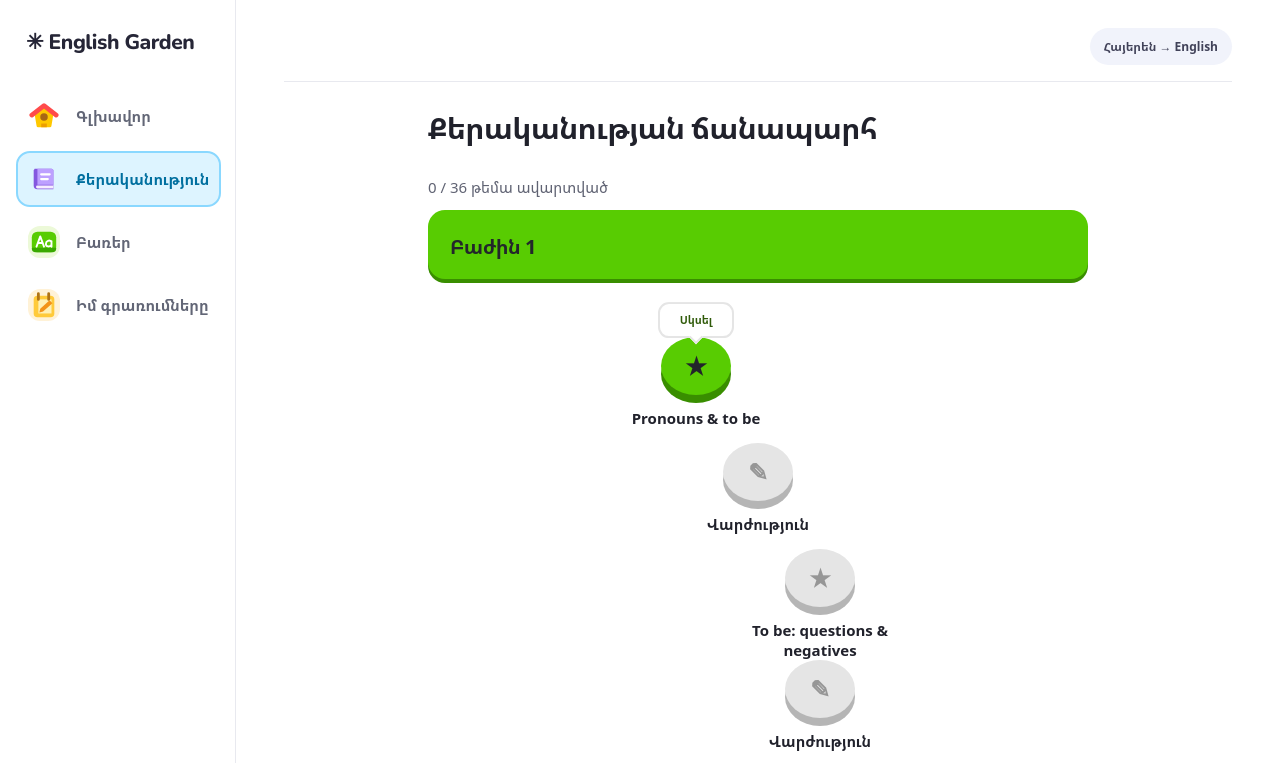
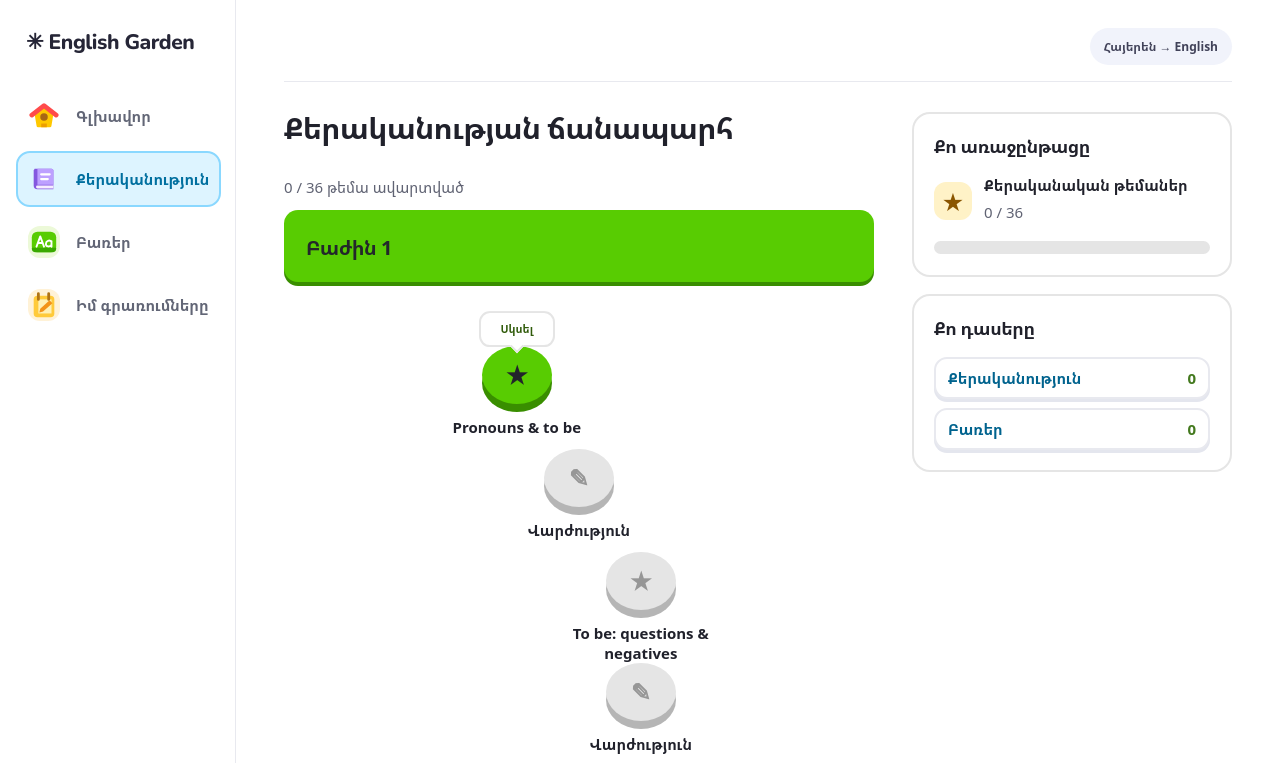
Before and after one commit to alexnikoghosyan/Learn-Enginish-with-Armenian, a plain HTML site: page dist/index.html in a window 1280 px wide. Both pictures are taken after a click on the button "Քերականություն". Shown: the top 763 px of the page. Drawn offline with nearby package versions, Linux system fonts and the light colour scheme.

Commit message:
Update Site source

```diff
--- /dev/null
+++ b/dist/course-layout.js
@@ -0,0 +1,23 @@
+function courseLayout(track, course) {
+  const grammarDone = state.lessons.length;
+  const wordsDone = Object.values(state.wordLessons).filter(item => item.done).length;
+  const total = course === 'grammar' ? LESSONS.length : WORDS.length;
+  const complete = course === 'grammar' ? grammarDone : wordsDone;
+  const label = course === 'grammar' ? 'Քերականական թեմաներ' : 'Սովորած բառեր';
+  return '<div class="course-layout"><div class="course-track">' + track + '</div>' +
+    '<div class="course-rail"><section class="panel course-progress"><h2>Քո առաջընթացը</h2>' +
+    '<div class="course-stat"><span class="course-stat-icon" aria-hidden="true">★</span><div><strong>' +
+    esc(label) + '</strong><p>' + complete + ' / ' + total + '</p></div></div>' +
+    '<progress value="' + complete + '" max="' + total + '" aria-label="' + esc(label) + '"></progress></section>' +
+    '<section class="panel course-progress"><h2>Քո դասերը</h2>' +
+    '<button class="secondary course-link" onclick="go(\'grammar\')">Քերականություն <strong>' + grammarDone +
+    '</strong></button><button class="secondary course-link" onclick="go(\'vocabulary\')">Բառեր <strong>' + wordsDone +
+    '</strong></button></section></div></div>';
+}
+
+function focusLessonHeader(step, total, exitAction) {
+  return '<div class="focus-lesson-header"><button class="focus-lesson-close" onclick="' + exitAction +
+    '" aria-label="Վերադառնալ ուսուցման ճանապարհին">×</button><progress value="' + step +
+    '" max="' + total + '" aria-label="Դասի առաջընթաց"></progress><small>' +
+    Math.min(step + 1, total) + ' / ' + total + '</small></div>';
+}
--- a/dist/cumulative-review.js
+++ b/dist/cumulative-review.js
@@ -120,9 +120,9 @@ function drawReviewQuestion() {
       '" onclick="selectReviewPicture(' + index + ')">' + pictureArt(picture.emoji, picture.shape) + '</button>'
     ).join('') + '</div>';
   }
-  app.innerHTML = '<h1>Կրկնություն</h1><section class="panel word-lesson-panel review-panel">' +
+  app.innerHTML = focusLessonHeader(cursor, reviewQuestions.length, "go('vocabulary')") +
+    '<h1>Կրկնություն</h1><section class="panel word-lesson-panel review-panel">' +
     '<small>Հարց ' + (cursor + 1) + ' / ' + reviewQuestions.length + ' · ' + activeReview.words.length + ' բառ</small>' +
-    '<progress value="' + cursor + '" max="' + reviewQuestions.length + '" aria-label="Կրկնության առաջընթաց"></progress>' +
     '<h2>' + labels[question.type] + '</h2><div class="review-prompt" lang="' + (question.type === 'to-en' ? 'hy' : 'en') + '">' +
     esc(question.prompt) + '</div><form onsubmit="event.preventDefault();checkReviewAnswer()">' + exercise +
     '<p id="review-feedback" role="status"></p><div class="tools">' +
--- a/dist/grammar-path.js
+++ b/dist/grammar-path.js
@@ -38,9 +38,9 @@ function grammar() {
     units.push('<section class="path-unit" data-color="' + Math.floor(start / 5) % 5 +
       '"><div class="path-unit-heading"><h3>Բաժին ' + (Math.floor(start / 5) + 1) + '</h3></div><ol>' + stops + '</ol></section>');
   }
-  app.innerHTML = '<div class="learning-path"><h1>Քերականության ճանապարհ</h1><div class="path-intro"><p>' +
+  app.innerHTML = courseLayout('<div class="learning-path"><h1>Քերականության ճանապարհ</h1><div class="path-intro"><p>' +
     state.lessons.length + ' / ' + LESSONS.length + ' թեմա ավարտված</p>' +
-    '</div>' + units.join('') + '</div>';
+    '</div>' + units.join('') + '</div>', 'grammar');
 }
 
 function lesson(index, resume = true) {
@@ -52,7 +52,7 @@ function lesson(index, resume = true) {
   view = 'grammar';
   renderNavigation();
   const topic = LESSONS[index];
-  app.innerHTML = '<section class="lesson-body"><button class="text-button" onclick="go(\'grammar\')">← Ճանապարհ</button>' +
+  app.innerHTML = '<section class="lesson-body">' + focusLessonHeader(0, 1 + grammarPracticeKinds(grammarExercises[index]).length, "go('grammar')") +
     '<p class="muted">Դաս ' + (index + 1) + ' / ' + LESSONS.length + '</p><h1>' + esc(topic.title) +
     '</h1><h2 lang="en">' + esc(topic.en) + '</h2><div class="rule">' + esc(topic.rule) +
     '</div><h2 style="margin-top:24px">Օրինակներ</h2>' + topic.examples.map(([english, armenian]) =>
@@ -119,9 +119,9 @@ function drawGrammarPractice() {
       '<div id="arranged-words" class="grammar-tiles grammar-output" aria-label="Քո նախադասությունը"></div>' +
       '<div id="available-words" class="grammar-tiles" aria-label="Խառնված բառերը"></div>';
   }
-  app.innerHTML = '<section class="lesson-body"><button class="text-button" onclick="go(\'grammar\')">← Ճանապարհ</button>' +
+  app.innerHTML = '<section class="lesson-body">' + focusLessonHeader(step + 1, steps.length + 1, "go('grammar')") +
     '<div class="panel grammar-practice"><small>Վարժություն ' + (step + 1) + ' / ' + steps.length +
-    '</small><progress max="' + steps.length + '" value="' + step + '" aria-label="Վարժության առաջընթաց"></progress>' +
+    '</small>' +
     '<form onsubmit="event.preventDefault();checkGrammarPractice()">' + body +
     '<p id="grammar-feedback" role="status"></p><div class="tools"><button class="primary">Ստուգել</button>' +
     '<button class="secondary" type="button" onclick="lesson(grammarTopic, false)">Տեսնել կանոնը</button>' +
--- a/dist/index.html
+++ b/dist/index.html
@@ -83,4 +83,4 @@ button:disabled{cursor:default;opacity:.65}
 .journal-entry blockquote{margin:10px 0;padding:10px 14px;background:#edf2e3;border-radius:8px}
 .journal-entry button{margin-top:8px}
 @media(max-width:560px){.study-cards{grid-template-columns:1fr}.journal-shortcut{align-items:flex-start;flex-direction:column}}
-</style><link rel="stylesheet" href="interface.css"></head><body><aside><div class="brand">✳ English Garden<span>ԱՃԻՐ ԱՄԵՆ ՕՐ</span></div><nav id="nav"></nav></aside><main><header class="top"><div class="profile">Հայերեն → English</div></header><div id="app"></div></main><script src="words.js"></script><script src="app.js"></script><script src="more-grammar.js"></script><script src="pictures.js"></script><script src="hints.js"></script><script src="word-lessons.js"></script><script src="study-home.js"></script><script src="cumulative-review.js"></script><script src="grammar-exercises.js"></script><script src="grammar-path.js"></script><script>render();</script></body></html>
+</style><link rel="stylesheet" href="interface.css"></head><body><aside><div class="brand">✳ English Garden<span>ԱՃԻՐ ԱՄԵՆ ՕՐ</span></div><nav id="nav"></nav></aside><main><header class="top"><div class="profile">Հայերեն → English</div></header><div id="app"></div></main><script src="words.js"></script><script src="app.js"></script><script src="more-grammar.js"></script><script src="pictures.js"></script><script src="hints.js"></script><script src="word-lessons.js"></script><script src="study-home.js"></script><script src="cumulative-review.js"></script><script src="grammar-exercises.js"></script><script src="grammar-path.js"></script><script src="course-layout.js"></script><script>render();</script></body></html>
--- a/dist/interface.css
+++ b/dist/interface.css
@@ -371,3 +371,113 @@ aside nav button i svg { width: 30px; height: 30px; }
 }
 
 .path-node.path-current:not(:disabled):hover { transform: none; }
+
+.course-layout {
+  display: grid;
+  grid-template-columns: minmax(0, 650px) minmax(240px, 320px);
+  align-items: start;
+  justify-content: center;
+  gap: clamp(22px, 3vw, 42px);
+}
+.course-track { min-width: 0; }
+.course-track .learning-path { margin-inline: 0; }
+.course-rail {
+  position: sticky;
+  top: 24px;
+  display: grid;
+  gap: 17px;
+  padding-top: 5px;
+}
+.course-progress { padding: 20px; border-color: #e5e5e5; }
+.course-progress h2 { margin-bottom: 17px; font-size: 18px; }
+.course-stat { display: flex; gap: 12px; align-items: center; }
+.course-stat-icon {
+  display: grid;
+  place-items: center;
+  width: 38px;
+  height: 38px;
+  flex: none;
+  border-radius: 12px;
+  background: #fff2c7;
+  color: #8a5500;
+  font-size: 25px;
+}
+.course-stat p { margin: 3px 0 0; color: var(--muted); }
+.course-progress progress, .focus-lesson-header progress {
+  appearance: none;
+  width: 100%;
+  height: 13px;
+  border: 0;
+  border-radius: 999px;
+  overflow: hidden;
+  background: #e5e5e5;
+  color: #58cc02;
+}
+.course-progress progress { margin-top: 14px; }
+.course-progress progress::-webkit-progress-bar, .focus-lesson-header progress::-webkit-progress-bar {
+  background: #e5e5e5;
+}
+.course-progress progress::-webkit-progress-value, .focus-lesson-header progress::-webkit-progress-value {
+  border-radius: 999px;
+  background: #58cc02;
+}
+.course-progress progress::-moz-progress-bar, .focus-lesson-header progress::-moz-progress-bar { background: #58cc02; }
+.course-link {
+  display: flex;
+  justify-content: space-between;
+  gap: 10px;
+  width: 100%;
+  margin-top: 9px;
+  padding: 9px 12px;
+  text-align: start;
+}
+.course-link strong { color: #43791e; }
+.course-track .path-unit-heading {
+  position: sticky;
+  top: 8px;
+  z-index: 2;
+  min-height: 72px;
+  border-radius: 14px;
+}
+.course-track .path-unit-heading h3 { margin-top: 3px; }
+.course-track .path-unit ol { padding-block: 24px 9px; }
+.course-track .path-stop { min-height: 103px; }
+.course-track .path-stop > span { font-size: 14px; }
+.focus-lesson-header {
+  display: flex;
+  align-items: center;
+  gap: 15px;
+  min-height: 48px;
+  margin: 0 0 24px;
+}
+.focus-lesson-header small { font-weight: 800; white-space: nowrap; }
+.focus-lesson-close {
+  flex: none;
+  display: grid;
+  place-items: center;
+  width: 42px;
+  height: 42px;
+  padding: 0;
+  background: #fff;
+  border: 0;
+  border-radius: 12px;
+  color: #626676;
+  font-size: 29px;
+  line-height: 1;
+}
+.focus-lesson-close:hover { background: #f1f2f5; color: #20212b; }
+.grammar-practice, .word-lesson-panel { padding: clamp(18px, 4vw, 32px); }
+.review-grid .picture-tile { border-width: 2px 2px 4px; border-radius: 16px; }
+.review-grid .picture-tile[aria-pressed="true"] {
+  background: #ddf4ff;
+  border-color: #89d7ff;
+}
+@media (max-width: 1170px) {
+  .course-layout { grid-template-columns: minmax(0, 650px); }
+  .course-rail { display: none; }
+}
+@media (max-width: 730px) {
+  .course-track .path-unit-heading { top: 4px; min-height: 60px; padding: 12px 16px; }
+  .course-track .path-unit-heading h3 { font-size: 17px; }
+  .focus-lesson-header { gap: 9px; margin-bottom: 17px; }
+}
--- a/dist/word-lessons.js
+++ b/dist/word-lessons.js
@@ -468,7 +468,7 @@ function drawLearningPath() {
       (unit + 1) + '</small><h3>' + esc(title) + '</h3></div><span>' +
       unitCompleted + ' / ' + indexes.length + '</span></div><ol>' + nodes + '</ol></section>');
   }
-  app.innerHTML = '<h1>Բառեր</h1>' + vocabularyTabs() +
+  app.innerHTML = courseLayout('<h1>Բառեր</h1>' + vocabularyTabs() +
     '<div class="learning-path"><div class="path-intro"><div><h2>Ուսուցման ճանապարհ</h2><p>' +
     completed + ' / ' + WORDS.length + ' դաս ավարտված</p></div>' +
     (state.cumulativeReview ? '<button class="primary" onclick="startCumulativeReview()">Շարունակել կրկնությունը →</button>' :
@@ -482,7 +482,7 @@ function drawLearningPath() {
     (firstUnit + 1) + '–' + lastUnit + '</small><button class="secondary" onclick="showLearningPath(' + (pathPage + 1) +
     ')" ' + (lastUnit === pathUnitCount ? 'disabled' : '') + '>Հաջորդ →</button></div>' +
     (pathPage !== nextPage ? '<button class="text-button path-return" onclick="showLearningPath(' + nextPage +
-      ')">Գտնել իմ հաջորդ դասը</button>' : '') + units.join('') + '</div>';
+      ')">Գտնել իմ հաջորդ դասը</button>' : '') + units.join('') + '</div>', 'words');
 }
 
 function openWordLesson(index = firstUnfinishedWord()) {
@@ -551,7 +551,7 @@ function drawWordLesson(justCompleted = false) {
         '"><span class="reward-medal" aria-hidden="true">★</span><div><strong>Դասն ավարտված է։</strong>' +
         '<small>Գրածդ պահպանվել է «Իմ գրառումները» բաժնում։</small></div></div>' : '');
   }
-  app.innerHTML = '<button class="text-button lesson-exit" onclick="go(\'vocabulary\')">← Ուսուցման ճանապարհ</button><h1>Բառեր</h1>' +
+  app.innerHTML = focusLessonHeader(entry.step, stepLabels.length, "go('vocabulary')") + '<h1>Բառեր</h1>'  +
     '<div class="word-lesson-meta"><small>Ավարտված է ' + count + ' / ' + WORDS.length + '</small>' +
     '<button class="text-button" onclick="vocabulary(\'dictionary\')">Ընտրել բառ →</button></div>' +
     '<ol class="lesson-steps">' + stepLabels.map((label, index) =>
```
